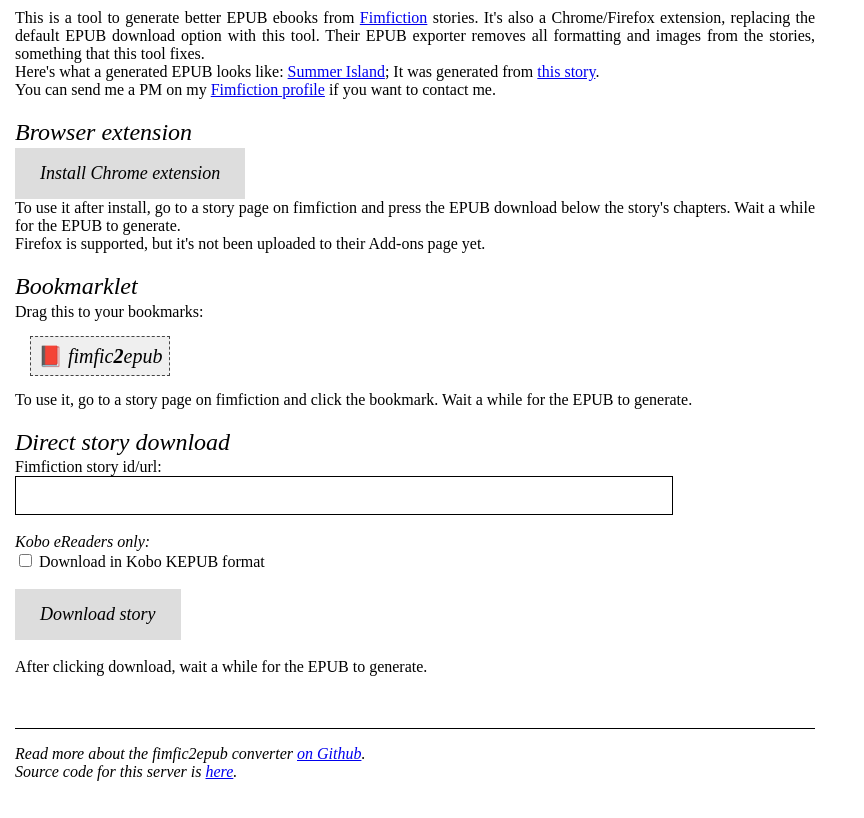
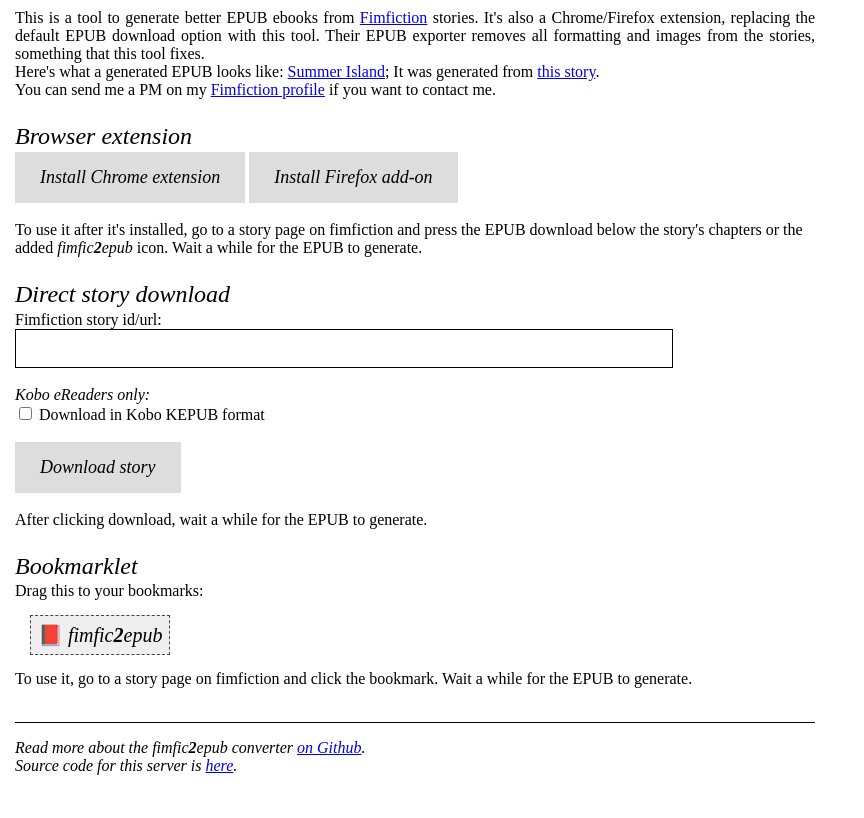
Before and after one commit to daniel-j/fimfic2epub-server, a website: page static/index.html in a window 1280 px wide. Shown: the part 76-894 px from the top of the page, without its empty margins (0-864 px from the left). Drawn offline with Linux system fonts and the light colour scheme.

Commit message:
Update html

```diff
--- a/static/index.html
+++ b/static/index.html
@@ -27,6 +27,7 @@
       font-weight: normal;
       font-style: italic;
       margin-bottom: 0.1em;
+      margin-top: 1em;
     }
     p {
       margin: 0;
@@ -61,6 +62,7 @@
       cursor: pointer;
       color: black;
       text-decoration: none;
+      margin-bottom: 1em;
     }
     button:active, .button:active {
       background-color: black;
@@ -88,17 +90,10 @@
 You can send me a PM on my <a href="http://www.fimfiction.net/user/djazz">Fimfiction profile</a> if you want to contact me.</p>
 
 <h2 id="extension">Browser extension</h2>
-<p><a href="https://chrome.google.com/webstore/detail/fimfic2epub/fiijkoniocipeemlflajmmaecfhfcand" class="button" id="install-chrome">Install Chrome extension</a>
+<a href="https://chrome.google.com/webstore/detail/fimfic2epub/fiijkoniocipeemlflajmmaecfhfcand" class="button" id="install-chrome">Install Chrome extension</a>
+<a href="https://addons.mozilla.org/firefox/addon/fimfic2epub/" class="button" id="install-firefox">Install Firefox add-on</a>
 <br/>
-To use it after install, go to a story page on fimfiction and press the EPUB download below the story's chapters. Wait a while for the EPUB to generate.
-<br/>
-Firefox is supported, but it's not been uploaded to their Add-ons page yet.</p>
-
-
-<h2>Bookmarklet</h2>
-<p>Drag this to your bookmarks:</p>
-<a href="" id="bookmarklet" onclick="return false">📕 <em>fimfic<strong>2</strong>epub</em></a>
-<p>To use it, go to a story page on fimfiction and click the bookmark. Wait a while for the EPUB to generate.</p>
+To use it after it's installed, go to a story page on fimfiction and press the EPUB download below the story's chapters or the added <em>fimfic<b>2</b>epub</em> icon. Wait a while for the EPUB to generate.
 
 <h2 id="download">Direct story download</h2>
 
@@ -112,14 +107,19 @@
 <br/>
 <button>Download story</button>
 </form>
-<br/>
 After clicking download, wait a while for the EPUB to generate.
-<br/>
-<br/>
+
+
+<h2>Bookmarklet</h2>
+<p>Drag this to your bookmarks:</p>
+<a href="" id="bookmarklet" onclick="return false">📕 <em>fimfic<strong>2</strong>epub</em></a>
+<p>To use it, go to a story page on fimfiction and click the bookmark. Wait a while for the EPUB to generate.</p>
 <br/>
 
+
+
 <hr/>
-<p><em>Read more about the fimfic2epub converter <a href="https://github.com/daniel-j/fimfic2epub#readme">on Github</a>.
+<p><em>Read more about the fimfic<b>2</b>epub converter <a href="https://github.com/daniel-j/fimfic2epub#readme">on Github</a>.
 <br/>
 Source code for this server is <a href="https://github.com/daniel-j/fimfic2epub-server">here</a>.</em></p>
 <br/>
```
